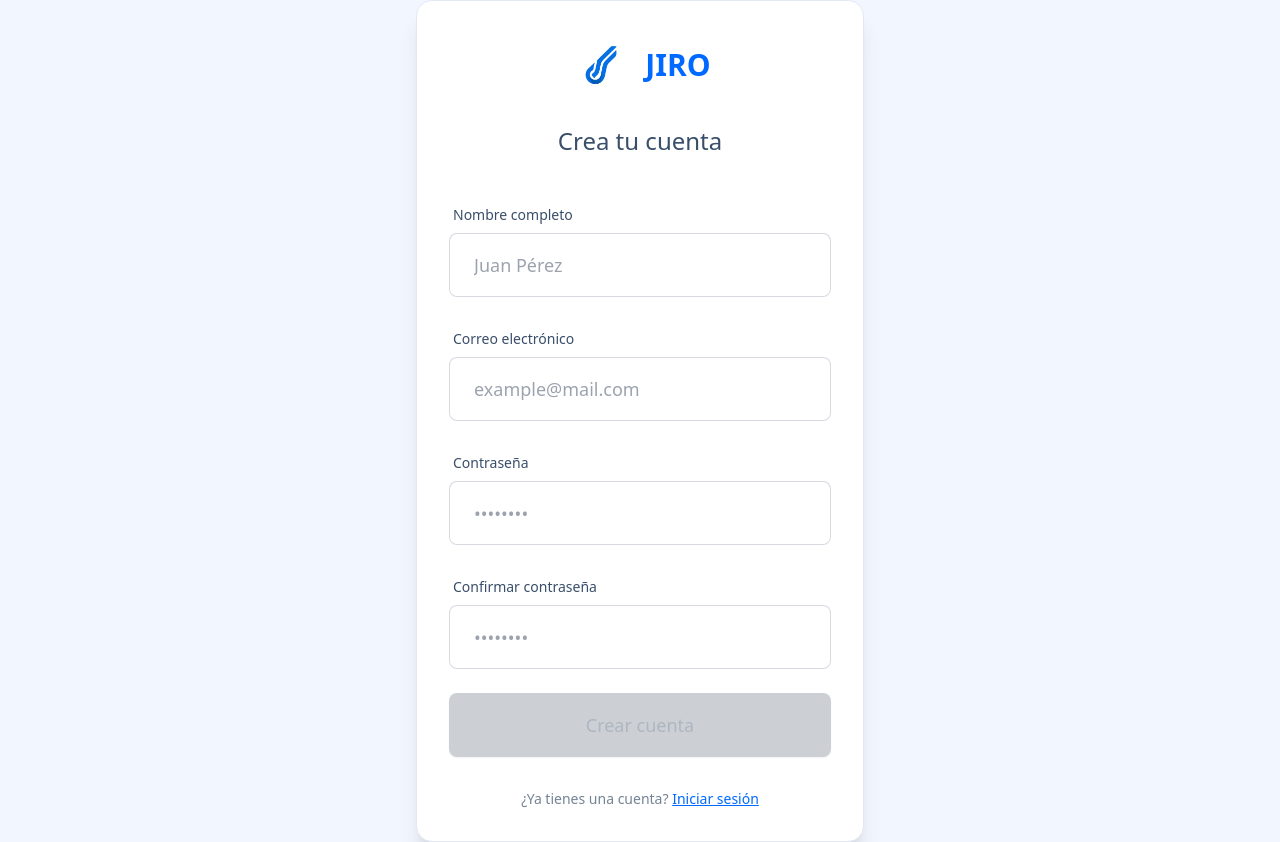
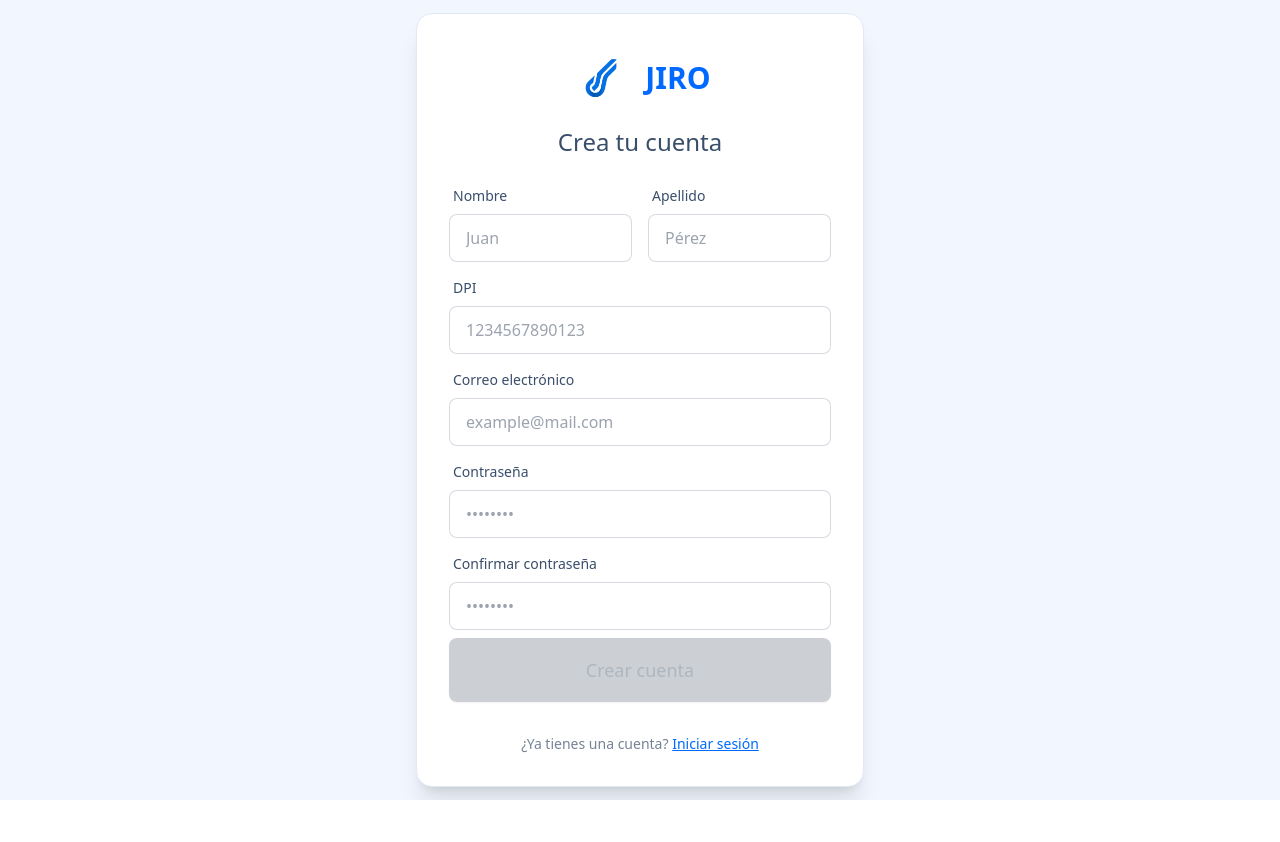
Before and after one commit to ALODEV-GT/jiro, an Angular app: page /signup in a window 1280 px wide. After the commit the page ends 800 px from the top, so only its background shows below. Built offline with nearby package versions, Linux system fonts and the light colour scheme.

Commit message:
fix(signup): add inputs to handle new attributes

```diff
--- a/src/app/modules/auth/pages/signup/signup.component.html
+++ b/src/app/modules/auth/pages/signup/signup.component.html
@@ -5,12 +5,12 @@
             <div class="card-body p-8">
 
                 <!-- Logo -->
-                <div class="flex flex-row justify-center items-center mb-5">
+                <div class="flex flex-row justify-center items-center mb-2">
                     <img src="images/jiro-logo.png" alt="Jiro" class="h-16" />
                     <h1 class="text-3xl font-bold text-primary ml-3">JIRO</h1>
                 </div>
 
-                <h2 class="text-2xl font-light text-center mb-8 text-base-content">
+                <h2 class="text-2xl font-light text-center mb-3 text-base-content">
                     Crea tu cuenta
                 </h2>
 
@@ -20,19 +20,55 @@
                 </div>
                 }
 
-                <form [formGroup]="registerForm" (ngSubmit)="onSubmit()" class="space-y-6">
+                <form [formGroup]="registerForm" (ngSubmit)="onSubmit()" class="space-y-2">
+                    <div class="flex gap-4">
+                        <!-- First name -->
+                        <div class="form-control flex-1">
+                            <label class="label">
+                                <span class="label-text font-medium">Nombre</span>
+                            </label>
+                            <input type="text" formControlName="firstName" placeholder="Juan"
+                                class="input input-bordered w-full"
+                                [class.input-error]="firstName?.invalid && firstName?.touched" />
+                            @if (firstName?.invalid && firstName?.touched) {
+                            <label class="label">
+                                <span class="label-text-alt text-error">
+                                    @if (firstName?.errors?.['required']) { El nombre es obligatorio }
+                                </span>
+                            </label>
+                            }
+                        </div>
+                        <!-- Last name -->
+                        <div class="form-control flex-1">
+                            <label class="label">
+                                <span class="label-text font-medium">Apellido</span>
+                            </label>
+                            <input type="text" formControlName="lastName" placeholder="Pérez"
+                                class="input input-bordered w-full"
+                                [class.input-error]="lastName?.invalid && lastName?.touched" />
+                            @if (lastName?.invalid && lastName?.touched) {
+                            <label class="label">
+                                <span class="label-text-alt text-error">
+                                    @if (lastName?.errors?.['required']) { El apellido es obligatorio }
+                                    @if (lastName?.errors?.['minlength']) { Mínimo 2 caracteres }
+                                </span>
+                            </label>
+                            }
+                        </div>
+                    </div>
 
+                    <!-- DPI -->
                     <div class="form-control">
                         <label class="label">
-                            <span class="label-text font-medium">Nombre completo</span>
+                            <span class="label-text font-medium">DPI</span>
                         </label>
-                        <input type="text" formControlName="firstName" placeholder="Juan Pérez"
-                            class="input input-bordered input-lg w-full"
-                            [class.input-error]="firstName?.invalid && firstName?.touched" />
-                        @if (firstName?.invalid && firstName?.touched) {
+                        <input type="text" formControlName="dpi" placeholder="1234567890123"
+                            class="input input-bordered w-full" [class.input-error]="dpi?.invalid && dpi?.touched" />
+                        @if (dpi?.invalid && dpi?.touched) {
                         <label class="label">
                             <span class="label-text-alt text-error">
-                                @if (firstName?.errors?.['required']) { El nombre es obligatorio }
+                                @if (dpi?.errors?.['required']) { El DPI es obligatorio }
+                                @if (dpi?.errors?.['minlength']) { Mínimo 13 caracteres }
                             </span>
                         </label>
                         }
@@ -44,7 +80,7 @@
                             <span class="label-text font-medium">Correo electrónico</span>
                         </label>
                         <input type="email" formControlName="email" placeholder="example@mail.com"
-                            class="input input-bordered input-lg w-full"
+                            class="input input-bordered w-full"
                             [class.input-error]="email?.invalid && email?.touched" />
                         @if (email?.invalid && email?.touched) {
                         <label class="label">
@@ -62,7 +98,7 @@
                             <span class="label-text font-medium">Contraseña</span>
                         </label>
                         <input type="password" formControlName="password" placeholder="••••••••"
-                            class="input input-bordered input-lg w-full"
+                            class="input input-bordered w-full"
                             [class.input-error]="password?.invalid && password?.touched" />
                         @if (password?.invalid && password?.touched) {
                         <label class="label">
@@ -80,13 +116,14 @@
                             <span class="label-text font-medium">Confirmar contraseña</span>
                         </label>
                         <input type="password" formControlName="confirmPassword" placeholder="••••••••"
-                            class="input input-bordered input-lg w-full"
+                            class="input input-bordered w-full"
                             [class.input-error]="confirmPassword?.invalid && confirmPassword?.touched" />
-                        @if (confirmPassword?.invalid && confirmPassword?.touched) {
+                        @if ( confirmPassword?.touched && (confirmPassword?.invalid ||
+                        registerForm.hasError('passwordMismatch'))) {
                         <label class="label">
                             <span class="label-text-alt text-error">
                                 @if (confirmPassword?.errors?.['required']) { Confirma tu contraseña }
-                                @if (confirmPassword?.errors?.['passwordMismatch']) { Las contraseñas no coinciden }
+                                @if (registerForm.hasError('passwordMismatch')) { Las contraseñas no coinciden }
                             </span>
                         </label>
                         }
--- a/src/app/modules/auth/pages/signup/signup.component.ts
+++ b/src/app/modules/auth/pages/signup/signup.component.ts
@@ -1,7 +1,6 @@
 import { Component, inject } from '@angular/core';
 import {
   FormBuilder,
-  FormGroup,
   Validators,
   ReactiveFormsModule,
   AbstractControl,
@@ -9,7 +8,7 @@ import {
 } from '@angular/forms';
 import { Router, RouterLink } from '@angular/router';
 import { CommonModule } from '@angular/common';
-import { SignupRequest, SignupResponse } from '../../models/auth.model';
+import { SignupRequest } from '../../models/auth.model';
 import { AuthService } from '../../services/auth.service';
 import { ErrorResponse } from '../../../../shared/models/errors';
 
```
